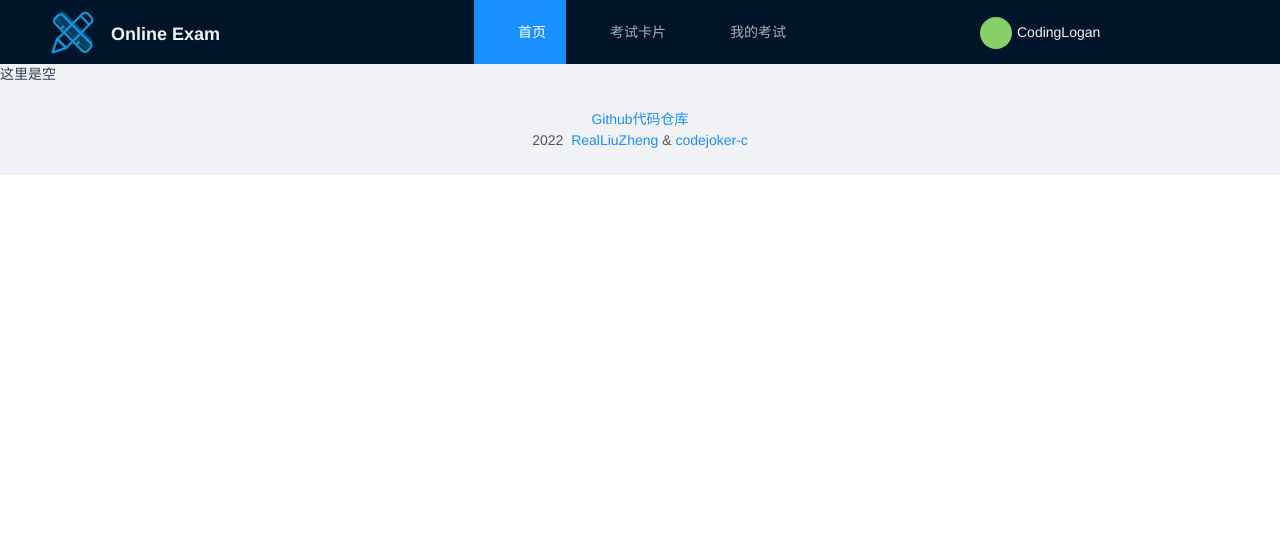
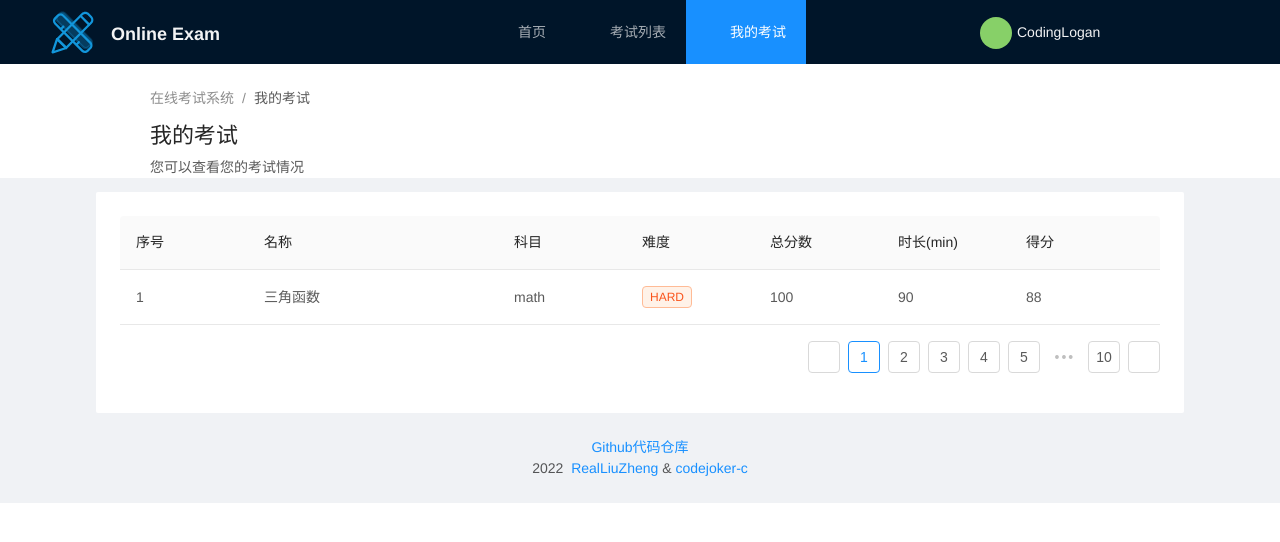
Before and after one commit to Raxio-Z/web_exam_project, a Vue app in the folder frontend/: page /myExam in a window 1280 px wide. Shown: the top 542 px of the page. Built offline with nearby package versions, Linux system fonts and the light colour scheme; sample sign-in values are in the browser's storage.

Commit message:
add MyExam,fix bugs lack ExamDetail page(need backend data and request cooperation)

```diff
--- a/frontend/src/Layouts/BasicLayout.vue
+++ b/frontend/src/Layouts/BasicLayout.vue
@@ -20,7 +20,7 @@
               :style="{ lineHeight: '64px' }"
       >
 
-        <a-menu-item key="1">
+        <a-menu-item key="welcome">
           <router-link :to="{name:'welcome'}">
             <div class="welcome">
               <a-icon type="home"/>
@@ -30,15 +30,15 @@
 
 
         </a-menu-item>
-        <a-menu-item key="2">
+        <a-menu-item key="examList">
           <router-link :to="{name:'examList'}">
             <div class="exam-list">
               <a-icon type="appstore"/>
-              <span>考试卡片</span>
+              <span>考试列表</span>
             </div>
           </router-link>
         </a-menu-item>
-        <a-menu-item key="3">
+        <a-menu-item key="myExam">
           <router-link :to="{name:'myExam'}">
             <div class="my-exam">
               <a-icon type="book"/>
@@ -84,7 +84,7 @@ export default {
   },
   data(){
     return {
-      current:['1']
+      current:[this.$route.name],
     }
   }
 
--- a/frontend/src/components/exam/ExamDetail.vue
+++ b/frontend/src/components/exam/ExamDetail.vue
@@ -1,7 +1,7 @@
 <template>
-<div>
-
-</div>
+  <div>
+    考试详情页
+  </div>
 </template>
 
 <script>
--- a/frontend/src/components/exam/ExamList.vue
+++ b/frontend/src/components/exam/ExamList.vue
@@ -23,25 +23,30 @@
           <a-button type="primary" icon="plus" @click="$refs.createExamModal.create()">新建</a-button>&nbsp;
         </div>
 
-        <!--        <BootstrapTable-->
-        <!--            name="examTable"-->
-        <!--            ref="table"-->
-        <!--            :columns="columns"-->
-        <!--            :data="tableData"-->
-        <!--            :options="options"-->
-        <!--        />-->
-
         <a-table
             :columns="columns"
             :data-source="dataSource"
             :pagination="pagination"
             :loading="loading"
+            rowKey="serial"
             class="ExamTable"
         >
           <template #subCH='text'>
             {{ text === 'math' ? '数学' : text === 'physics' ? '物理' : '计算机' }}
           </template>
-          <a-button slot="actionTest">参加考试</a-button>
+
+          <template #tags='tags'>
+            <a-tag
+                :key="tags"
+                :color="tags === 'hard' ? 'volcano' : tags === 'mid'? 'geekblue' : 'green'"
+            >
+              {{ tags.toUpperCase() }}
+            </a-tag>
+          </template>
+
+          <template #actionTest='text,record'>
+            <a-button @click="handleJoin(record.serial)">参加考试</a-button>
+          </template>
 
         </a-table>
 
@@ -82,7 +87,6 @@ export default {
           title: '名称',
           dataIndex: 'name',
           ellipsis: true,
-          width: 250
         },
         {
           title: '科目',
@@ -93,6 +97,17 @@ export default {
             {text: '数学', value: 'math'},
             {text: '物理', value: 'physics'},
             {text: '计算机', value: 'computer'},
+          ],
+        },
+        {
+          title: '难度',
+          dataIndex: 'difficulty',
+          ellipsis: true,
+          scopedSlots: {customRender: 'tags'},    //开启插槽，插槽名为`subCH`
+          filters: [
+            {text: '难', value: 'hard'},
+            {text: '中', value: 'mid'},
+            {text: '易', value: 'easy'},
           ],
         },
         {
@@ -108,16 +123,16 @@ export default {
         {
           title: '操作',
           dataIndex: 'action',
-          width: '150px',
           ellipsis: true,
-          scopedSlots: {customRender: 'actionTest'}
-        },
+          scopedSlots: {customRender: 'actionTest'},
+        }
       ],
       dataSource: [
         {
           serial: 1,
           name: '三角函数',
           subject: 'math',
+          difficulty: 'hard',
           score: 100,
           duration: 90
         }
@@ -129,6 +144,8 @@ export default {
   },
   methods: {
     handleJoin(id) {
+      console.log("serial是")
+      console.log(id)
       const routeUrl = this.$router.resolve({
         path: `/exam/${id}`
       })
@@ -176,7 +193,8 @@ export default {
       margin-top: 10px;
       font-size: 22px;
     }
-    .des{
+
+    .des {
       margin-top: 5px;
     }
   }
@@ -197,12 +215,12 @@ export default {
   }
 }
 
-.examlist{
+.examlist {
   text-align: center;
   margin: 0 auto;
   width: 85%;
 
-  .NewOne{
+  .NewOne {
     text-align: left;
   }
 
--- a/frontend/src/components/exam/MyExam.vue
+++ b/frontend/src/components/exam/MyExam.vue
@@ -1,15 +1,168 @@
 <template>
-<div>
-  这里是空
-</div>
+  <div>
+    <div class="head">
+      <div class="fix">&nbsp;</div>
+      <div class="txt">
+        <a-breadcrumb class="site">
+          <a-breadcrumb-item>在线考试系统</a-breadcrumb-item>
+          <a-breadcrumb-item>我的考试</a-breadcrumb-item>
+        </a-breadcrumb>
+        <div class="msg">
+          我的考试
+        </div>
+        <p class="des" style="font-size: 14px;color: rgba(0,0,0,.65)">{{ description }}</p>
+      </div>
+    </div>
+
+    <div class="examlist">
+      <a-card :bordered="false">
+
+        <a-table
+            :columns="columns"
+            :data-source="dataSource"
+            :pagination="pagination"
+            :loading="loading"
+            rowKey="serial"
+            class="MyExam"
+        >
+          <template #tags='tags'>
+            <a-tag
+                :key="tags"
+                :color="tags === 'hard' ? 'volcano' : tags === 'mid'? 'geekblue' : 'green'"
+            >
+              {{ tags.toUpperCase() }}
+            </a-tag>
+          </template>
+        </a-table>
+
+
+      </a-card>
+
+    </div>
+
+  </div>
 </template>
 
 <script>
+
 export default {
-  name: "MyExam"
+  name: "MyExam",
+  data() {
+    return {
+      description: '您可以查看您的考试情况',
+      pagination: {
+        disabled: false,  //禁用分页
+        hideOnSinglePage: false, //只有一页时是否隐藏分页器
+        pageSize: 10, //每页条数，所有页设置统一的条数
+        pageSizeOptions: ['10', '20', '30'], //每页显示的条数，每页设置不同的条数
+        total: 100, //数据总数
+      },
+      loading: false,
+      columns: [
+        {
+          title: '序号',
+          dataIndex: 'serial',
+          ellipsis: true,
+          sorter: true
+        },
+        {
+          title: '名称',
+          dataIndex: 'name',
+          ellipsis: true,
+          width: 250
+        },
+        {
+          title: '科目',
+          dataIndex: 'subject',
+          ellipsis: true,
+          scopedSlots: {customRender: 'subCH'},    //开启插槽，插槽名为`subCH`
+          filters: [
+            {text: '数学', value: 'math'},
+            {text: '物理', value: 'physics'},
+            {text: '计算机', value: 'computer'},
+          ],
+        },
+        {
+          title: '难度',
+          dataIndex: 'difficulty',
+          ellipsis: true,
+          scopedSlots: {customRender: 'tags'},    //开启插槽，插槽名为`subCH`
+          filters: [
+            {text: '难', value: 'hard'},
+            {text: '中', value: 'mid'},
+            {text: '易', value: 'easy'},
+          ],
+        },
+        {
+          title: '总分数',
+          dataIndex: 'score',
+          ellipsis: true,
+        },
+        {
+          title: '时长(min)',
+          dataIndex: 'duration',
+          ellipsis: true,
+        },
+        {
+          title: '得分',
+          dataIndex: 'getScore',
+          width: '150px',
+          ellipsis: true,
+        }
+      ],
+      dataSource: [
+        {
+          serial: 1,
+          name: '三角函数',
+          subject: 'math',
+          difficulty: 'hard',
+          score: 100,
+          duration: 90,
+          getScore: 88
+        }
+      ],
+    }
+  },
+  mounted() {
+    //this.loadAll()
+  },
+
 }
 </script>
 
-<style scoped>
+<style lang="less" scoped>
+
+.head {
+  color: rgba(0, 0, 0, .85);
+  font-size: medium !important;
+  background: white;
+  margin-top: 0;
+
+  .fix {
+    margin-top: 0;
+    color: white;
+  }
+
+  .txt {
+    margin-left: 150px;
+
+    .msg {
+      margin-top: 10px;
+      font-size: 22px;
+    }
+
+    .des {
+      margin-top: 5px;
+    }
+  }
+
+}
+
+.examlist {
+  text-align: center;
+  margin: 0 auto;
+  width: 85%;
+
+}
 
 </style>
--- a/frontend/src/components/exam/components/Selfie.vue
+++ b/frontend/src/components/exam/components/Selfie.vue
@@ -49,7 +49,7 @@ export default {
         content: '确定退出登录 ?',
         onOk() {
           that.Logout();
-          that.$router.push({name:'login'});
+          that.$router.push({name: 'login'});
 
         },
         onCancel() {
@@ -62,8 +62,8 @@ export default {
 
 <style lang="less" scoped>
 
-.profile{
-  .usernameOn{
+.profile {
+  .usernameOn {
     margin-left: 5px;
     color: rgba(255, 255, 255, 0.95);
   }
--- a/frontend/src/components/user/Login.vue
+++ b/frontend/src/components/user/Login.vue
@@ -347,16 +347,14 @@ export default {
           duration: 4
         })
         // callback(new Error('请再次输入密码'))
-      }
-      else if (this.userRePassword && this.regState.userPassword && this.userRePassword !== this.regState.userPassword) {
+      } else if (this.userRePassword && this.regState.userPassword && this.userRePassword !== this.regState.userPassword) {
         this.$notification['error']({
           message: '错误',
           description: '两次密码不一致',
           duration: 4
         })
         // callback(new Error('两次密码不一致'))
-      }
-      else {
+      } else {
         request.post("/user/register", this.regState)
             .then(res => this.regResponce(res))
             .catch(err => this.regFail(err))
--- a/frontend/src/components/user/Settings.vue
+++ b/frontend/src/components/user/Settings.vue
@@ -7,7 +7,7 @@
           <a-form-item
               label="昵称"
           >
-            <a-input placeholder="给自己起个名字" />
+            <a-input placeholder="给自己起个名字"/>
           </a-form-item>
           <a-form-item
               label="个人简介"
@@ -49,7 +49,7 @@ export default {
 
 <style lang="less" scoped>
 
-.settings-wrapper{
+.settings-wrapper {
   width: 800px;
   margin: 0 auto;
 }
--- a/frontend/src/router/index.js
+++ b/frontend/src/router/index.js
@@ -58,7 +58,11 @@ const routes = [
                 component: () => import(/* webpackChunkName: "user" */ '../components/user/Login')
             },
         ]
-    }
+    },
+    {
+        path: '/exam/:id',
+        component: () => import(/* webpackChunkName: "fail" */ '../components/exam/ExamDetail')
+    },
 ]
 
 const router = new VueRouter({
```
Also changed, not shown: frontend/src/Layouts/UserLayout.vue (+9 -8 lines), frontend/src/components/exam/Welcome.vue (+4 -3 lines). Lines whose indentation alone changed are shown as unchanged.
